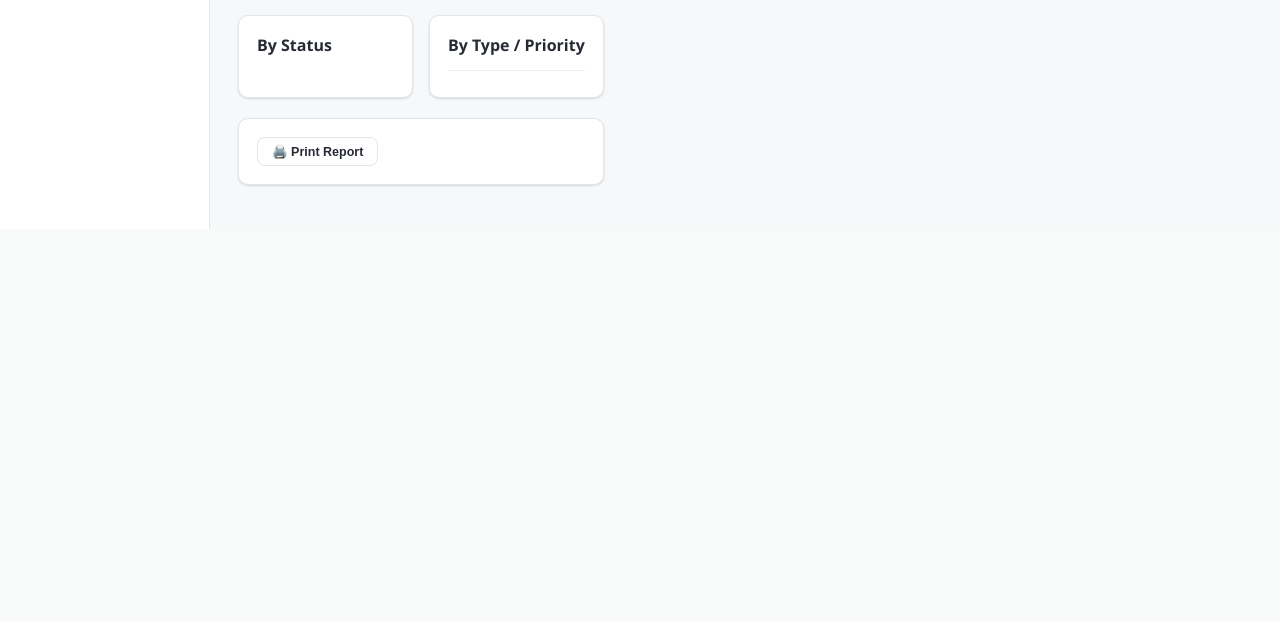
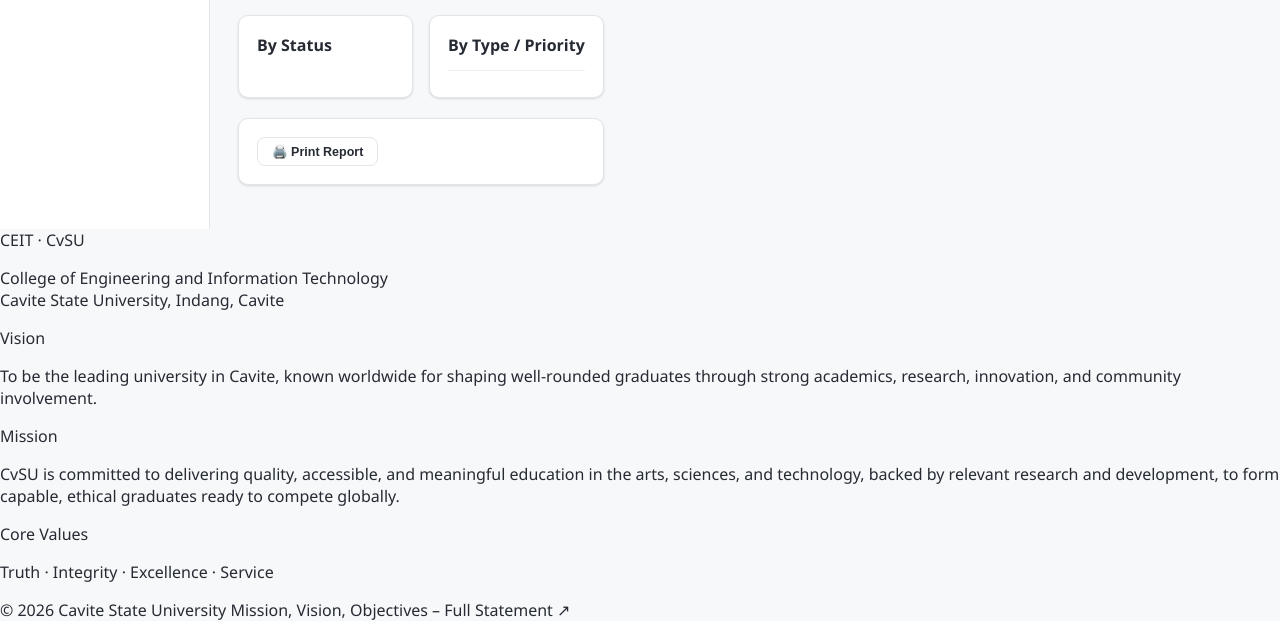
Before and after one commit to capstoneproject123/CM-CvSU, a PHP site: page /ceit-complaint-system/admin/report.php in a window 1280 px wide. Shown: the part 662-1283 px from the top of the page. Before the commit the page ends 891 px from the top, so only its background shows below. Run offline with PHP 8.4, Linux system fonts and the light colour scheme; the visitor is signed in with stand-in values (Sample User, id 1); data that the repository does not hold is empty.

Commit message:
Update footer.php
copy paste new footer mission vision

```diff
--- a/ceit-complaint-system/includes/footer.php
+++ b/ceit-complaint-system/includes/footer.php
@@ -1,6 +1,31 @@
 </main>
 </div>
-<script>window.APP_BASE = "<?= BASE_URL ?>";</script>
-<script src="<?= BASE_URL ?>/assets/js/script.js?v=<?= @filemtime(__DIR__ . '/../assets/js/script.js') ?: time() ?>"></script>
+<footer class="site-footer">
+    <div class="footer-inner">
+        <div class="footer-col footer-brand">
+            <div class="footer-title">CEIT · CvSU</div>
+            <p class="footer-text">College of Engineering and Information Technology<br>Cavite State University, Indang, Cavite</p>
+        </div>
+        <div class="footer-col">
+            <div class="footer-heading">Vision</div>
+            <p class="footer-text">To be the leading university in Cavite, known worldwide for shaping well-rounded graduates through strong academics, research, innovation, and community involvement.</p>
+        </div>
+        <div class="footer-col">
+            <div class="footer-heading">Mission</div>
+            <p class="footer-text">CvSU is committed to delivering quality, accessible, and meaningful education in the arts, sciences, and technology, backed by relevant research and development, to form capable, ethical graduates ready to compete globally.</p>
+        </div>
+        <div class="footer-col">
+            <div class="footer-heading">Core Values</div>
+            <p class="footer-text">Truth · Integrity · Excellence · Service</p>
+        </div>
+    </div>
+    <div class="footer-bottom">
+        <span>&copy; <?= date('Y') ?> Cavite State University</span>
+        <a href="https://cvsu.edu.ph/mission-vision-objectives/" target="_blank" rel="noopener">Mission, Vision, Objectives – Full Statement ↗</a>
+    </div>
+</footer>
+</antartifact>
+</script>
+<script src="/ceit-complaint-system/assets/js/script.js?v=<?= @filemtime(__DIR__ . '/../assets/js/script.js') ?: time() ?>"></script>
 </body>
 </html>
```
